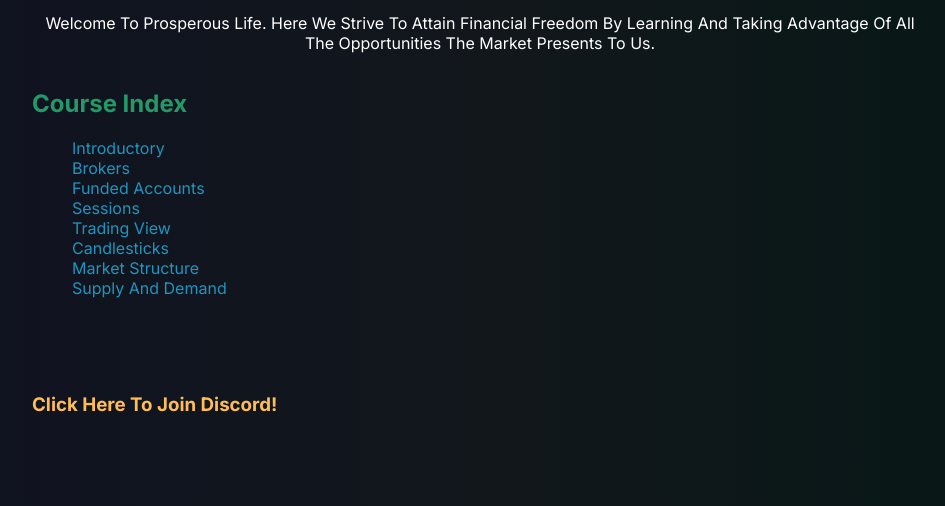
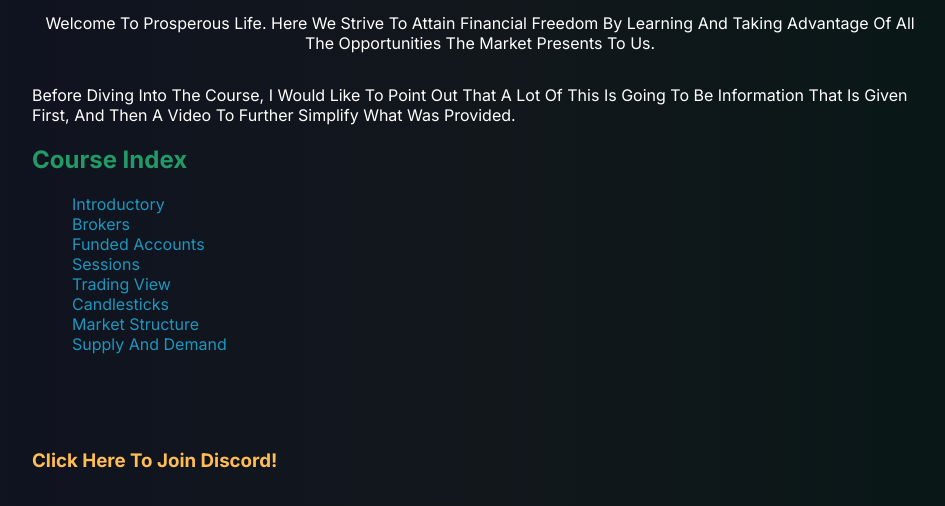
Before and after one commit to shawnconboy/prosperousLife, a plain HTML site: page index.html in a window 1280 px wide. Shown: the part 130-636 px from the top of the page, without its empty margins (160-1105 px from the left). Drawn offline with Linux system fonts and the light colour scheme.

Commit message:
Add text to index page

```diff
--- a/index.html
+++ b/index.html
@@ -30,6 +30,10 @@
             all the opportunities the market presents to us.</p>
 
         <div>
+
+            <p>Before diving into the course, I would like to point out that a lot of this is going to be information
+                that is given first, and then a video to further simplify what was provided.</p>
+
             <h2>Course Index</h2>
 
             <ul>
```
